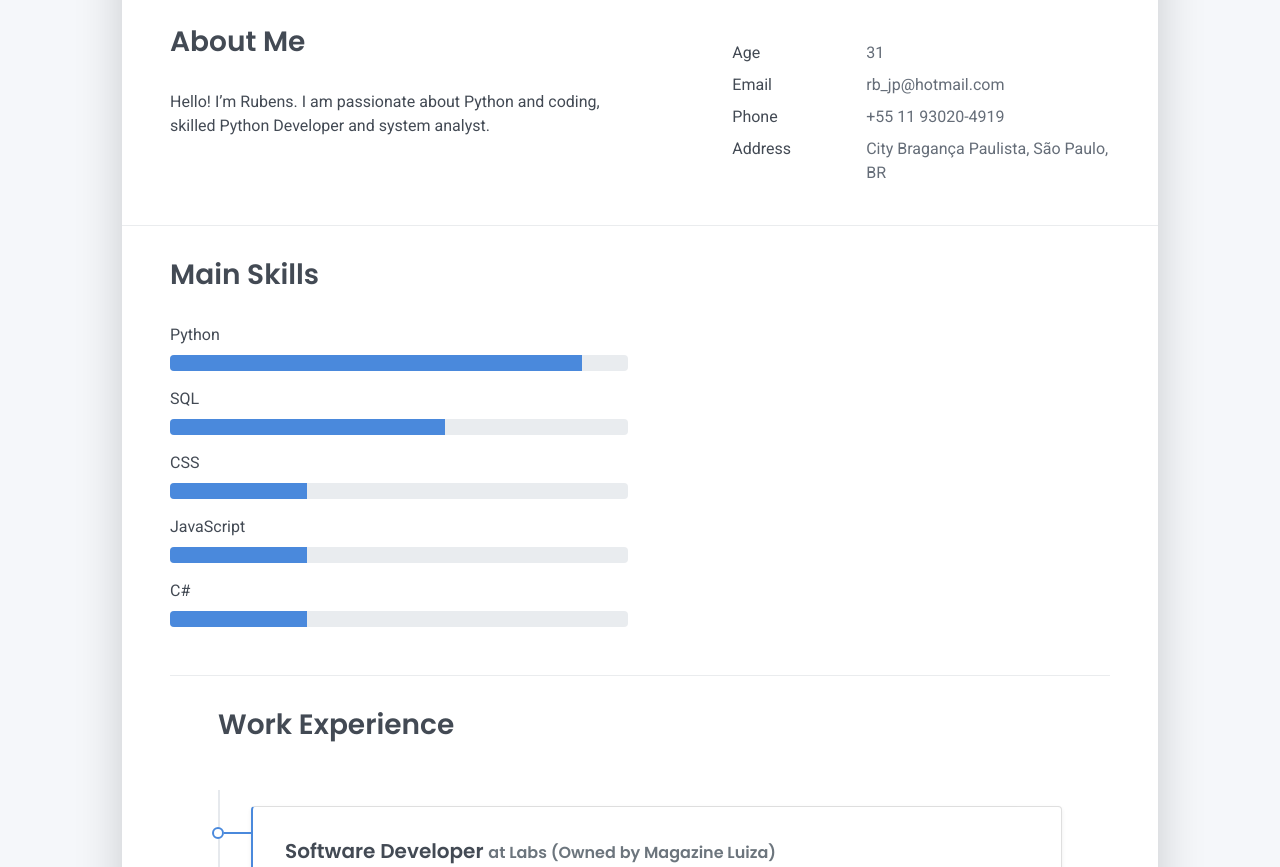
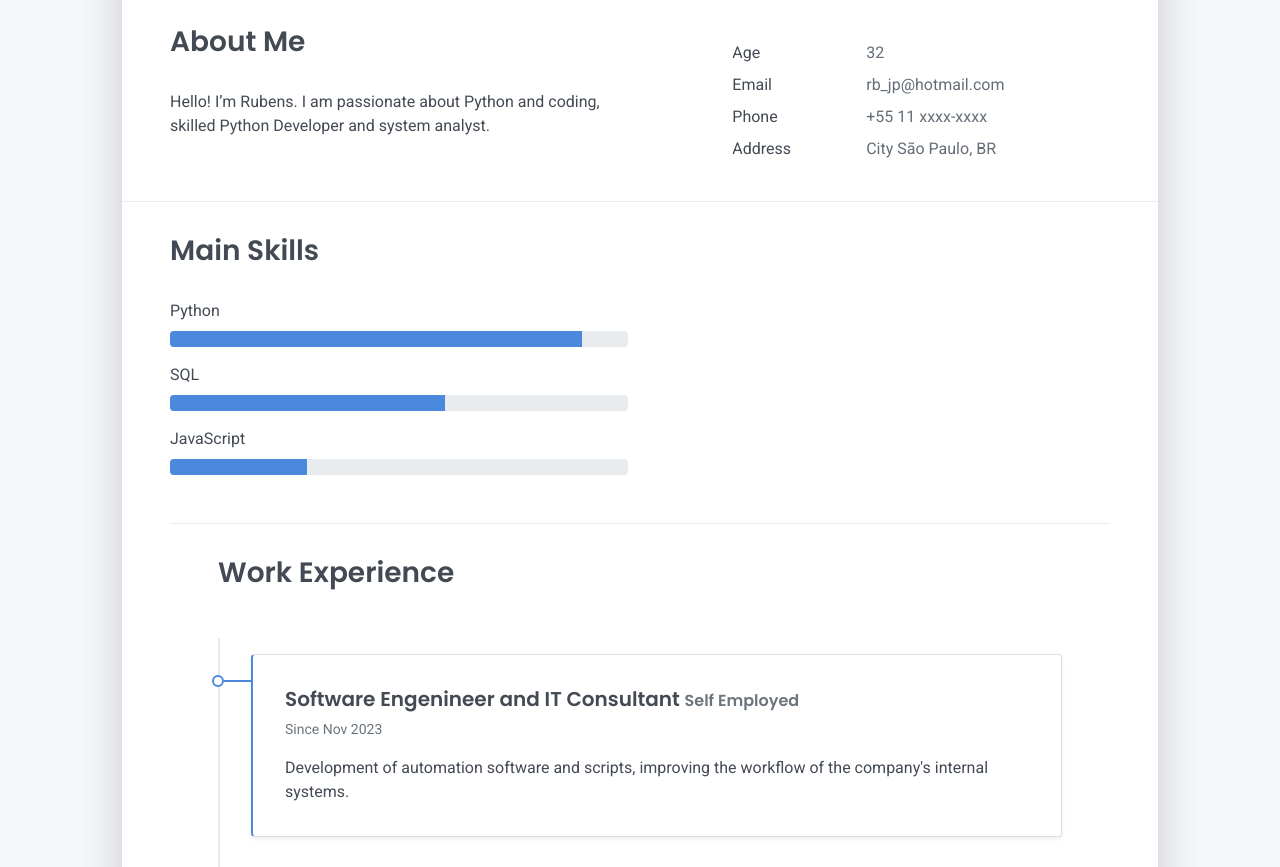
Before and after one commit to RubensPJ/MyWebCV, a plain HTML site: page index.html in a window 1280 px wide. Shown: the part 400-1267 px from the top of the page. Drawn offline with Linux system fonts and the light colour scheme.

Commit message:
Update index.html

```diff
--- a/index.html
+++ b/index.html
@@ -33,7 +33,7 @@
         <header class="d-print-none">
             <div class="container text-center text-lg-left">
                 <div class="py-3 clearfix">
-                    <h1 class="site-title mb-0">Rubens Paulino Junior</h1>
+                    <h1 class="site-title mb-0">Rubens Paulino Jr.</h1>
                     <div class="site-nav">
                         <nav role="navigation">
                             <ul class="nav justify-content-center">
@@ -44,13 +44,13 @@
                                             class="menu-title sr-only">Twitter</span></a>
                                 </li>
                                 <li class="nav-item"><a class="nav-link"
-                                        href="https://www.facebook.com/junior.dasilva.754570"
+                                        href="https://www.facebook.com/"
                                         title="Facebook"><i
                                             class="fab fa-facebook"></i><span
                                             class="menu-title sr-only">Facebook</span></a>
                                 </li>
                                 <li class="nav-item"><a class="nav-link"
-                                        href="https://www.instagram.com/rubens.p.junior"
+                                        href="https://www.instagram.com/"
                                         title="Instagram"><i
                                             class="fab fa-instagram"></i><span
                                             class="menu-title sr-only">Instagram</span></a>
@@ -107,7 +107,7 @@
                                         <div class="pb-1">Age</div>
                                     </div>
                                     <div class="col-sm-8">
-                                        <div class="pb-1 text-secondary">31</div>
+                                        <div class="pb-1 text-secondary">32</div>
                                     </div>
                                     <div class="col-sm-4">
                                         <div class="pb-1">Email</div>
@@ -119,14 +119,14 @@
                                         <div class="pb-1">Phone</div>
                                     </div>
                                     <div class="col-sm-8">
-                                        <div class="pb-1 text-secondary">+55 11 93020-4919</div>
+                                        <div class="pb-1 text-secondary">+55 11 xxxx-xxxx</div>
                                     </div>
                                     <div class="col-sm-4">
                                         <div class="pb-1">Address</div>
                                     </div>
                                     <div class="col-sm-8">
                                         <div class="pb-1 text-secondary">City
-                                            Bragança Paulista, São Paulo, BR</div>
+                                            São Paulo, BR</div>
                                     </div>
                                 </div>
                             </div>
@@ -162,19 +162,6 @@
                                             aria-valuemax="100"></div>
                                     </div>
                                 </div>
-                                <div class="mb-2"><span>CSS</span>
-                                    <div class="progress my-1">
-                                        <div
-                                            class="progress-bar bg-primary aos-init aos-animate"
-                                            role="progressbar"
-                                            data-aos="zoom-in-right"
-                                            data-aos-delay="200"
-                                            data-aos-anchor=".skills-section"
-                                            style="width: 30%"
-                                            aria-valuenow="55" aria-valuemin="0"
-                                            aria-valuemax="100"></div>
-                                    </div>
-                                </div>
                                 <div class="mb-2"><span>JavaScript</span>
                                     <div class="progress my-1">
                                         <div class="progress-bar bg-primary"
@@ -188,24 +175,24 @@
                                     </div>
                                 </div>
 
-                                <div class="mb-2"><span>C# </span>
-                                    <div class="progress my-1">
-                                        <div class="progress-bar bg-primary"
-                                            role="progressbar"
-                                            data-aos="zoom-in-right"
-                                            data-aos-delay="300"
-                                            data-aos-anchor=".skills-section"
-                                            style="width: 30%"
-                                            aria-valuenow="75" aria-valuemin="0"
-                                            aria-valuemax="100"></div>
-                                    </div>
-                                </div>
+
                             </div>
                         </div>
                         <hr class="d-print-none" />
                         <div class="work-experience-section px-3 px-lg-4">
                             <h2 class="h3 mb-4">Work Experience</h2>
                             <div class="timeline">
+                                <div
+                                    class="timeline-card timeline-card-primary card shadow-sm">
+                                    <div class="card-body">
+                                        <div class="h5 mb-1">Software Engenineer and IT Consultant
+                                            <span class="text-muted h6"> Self Employed
+                                                </span></div>
+                                        <div class="text-muted text-small mb-2">Since Nov
+                                            2023</div>
+                                        <div>Development of automation software and scripts, improving the workflow of the company's internal systems.</div>
+                                    </div>
+                                </div>
                                 <div
                                     class="timeline-card timeline-card-primary card shadow-sm">
                                     <div class="card-body">
```
